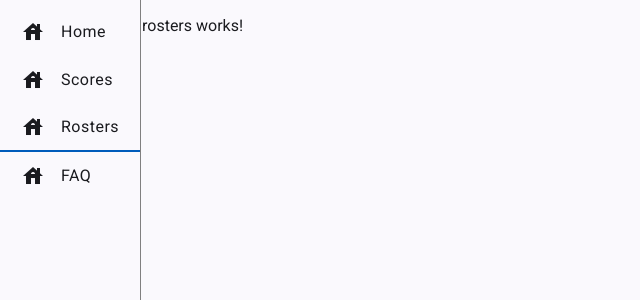
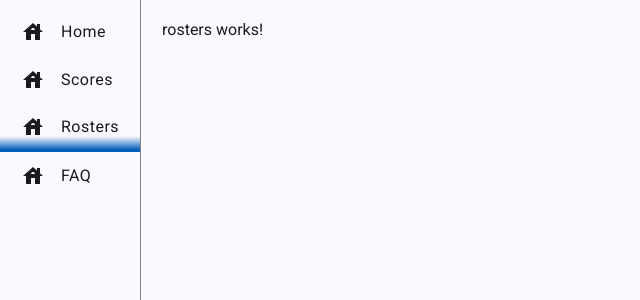
Before and after one commit to theheuman/vesa-apex, an Angular app: page /rosters in a window 1280 px wide. Shown: the top 300 px of the page, without its empty margins (0-640 px from the left). Built offline with nearby package versions, Linux system fonts and the light colour scheme.

Commit message:
navigation done

```diff
--- a/src/app/app.component.scss
+++ b/src/app/app.component.scss
@@ -41,7 +41,7 @@ mat-sidenav {
   .active {
     border-bottom: 2px solid var(--mdc-tab-indicator-active-indicator-color);
     border-radius: 0;
-    background: linear-gradient();
+    background: linear-gradient(to bottom, transparent 70%, var(--mdc-tab-indicator-active-indicator-color));
   }
 
   .mdc-list-item:before {
--- a/src/app/pages/faq/faq.component.html
+++ b/src/app/pages/faq/faq.component.html
@@ -1 +1 @@
-<p>faq works!</p>
+<div class="page">faq works!</div>
--- a/src/app/pages/home/home.component.html
+++ b/src/app/pages/home/home.component.html
@@ -1 +1 @@
-<p>home works!</p>
+<div class="page">home works!</div>
--- a/src/app/pages/rosters/rosters.component.html
+++ b/src/app/pages/rosters/rosters.component.html
@@ -1 +1 @@
-<p>rosters works!</p>
+<div class="page">rosters works!</div>
--- a/src/app/pages/scoreboards/scoreboards.component.html
+++ b/src/app/pages/scoreboards/scoreboards.component.html
@@ -1 +1 @@
-<p>scoreboards works!</p>
+<div class="page">scoreboards works!</div>
--- a/src/styles.scss
+++ b/src/styles.scss
@@ -38,3 +38,7 @@ $vesa-apex-theme: mat.define-theme((
 
 html, body { height: 100%; }
 body { margin: 0; font-family: Roboto, "Helvetica Neue", sans-serif; }
+
+.page {
+  padding: 20px;
+}
```
